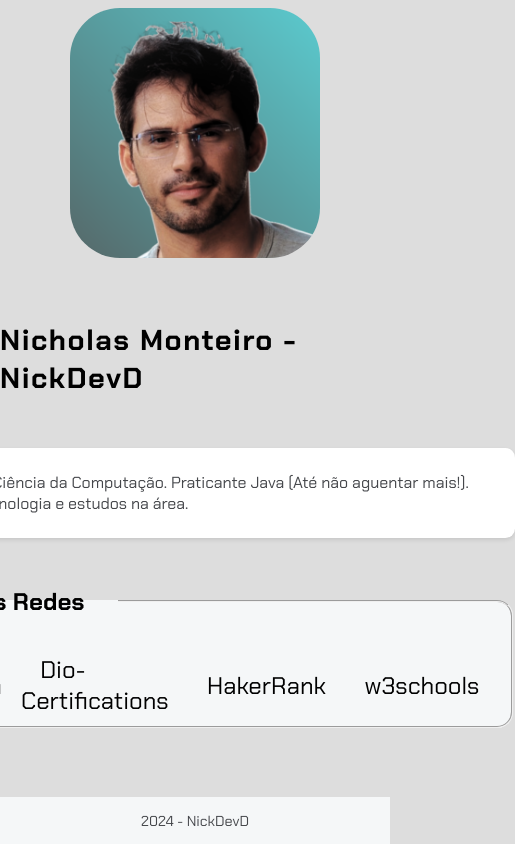
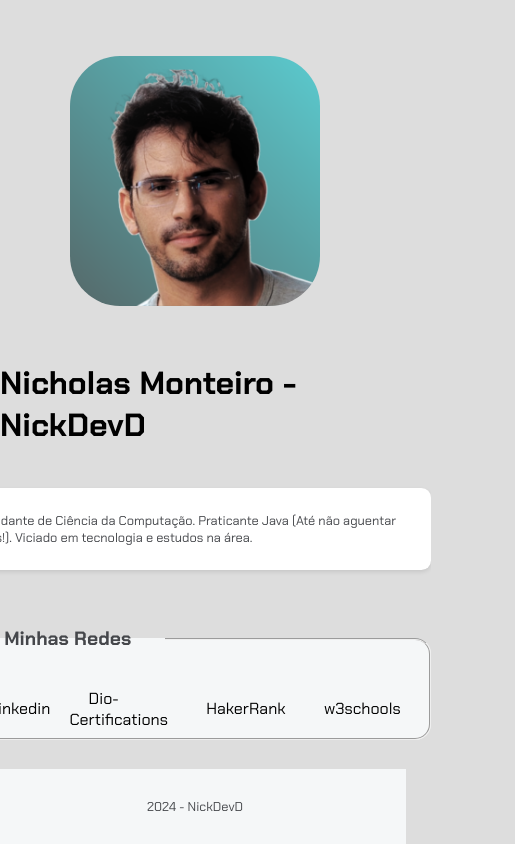
Before and after one commit to NickDevD/Meu-Hub, a plain HTML site: page index.html in a window 390 px wide. Shown: the whole page, 515 px wide, since content can reach past the window. Drawn offline with Linux system fonts and the light colour scheme.

Commit message:
resposividade 2

```diff
--- a/style.css
+++ b/style.css
@@ -1,38 +1,41 @@
+/* Import font from Google Fonts */
 @import url('https://fonts.googleapis.com/css2?family=Chakra+Petch:ital,wght@0,300;0,400;0,500;0,600;0,700;1,300;1,400;1,500;1,600;1,700&display=swap');
 
-body{
+/* Base styles */
+body {
   font-family: "Chakra Petch", sans-serif;
-    background-color:  #DDDDDD;
+  background-color: #DDDDDD;
   display: flex;
-    flex-direction:column;
+  flex-direction: column;
   align-items: center;
   justify-content: center;
-    height: 0%;
+  min-height: 100vh; /* Set minimum height for viewport */
   margin: 0;
   padding: 0;
 }
 
-.img1{
+/* Responsive image styles */
+.img1 {
   color: #45474B;
   margin: 0.5rem 0;
   border-radius: 50%;
-
+  max-width: 100%; /* Allow image to scale down on small screens */
+  height: auto; /* Maintain aspect ratio */
 }
 
-
-.h1 a{
+/* Responsive link styles within h1 */
+.h1 a {
   padding: 0.8rem 1.2rem;
   border: none;
   border-radius: 1.5rem;
   color: #000000;
-    font-size: 1.5rem;
+  font-size: 1rem; /* Adjust font size for smaller screens */
   cursor: pointer;
   text-decoration: none;
-
 }
 
-
-.item{
+/* Responsive item styles */
+.item {
   background: #FFFFFF;
   border-radius: 0.6rem;
   padding: 1rem;
@@ -40,111 +43,62 @@ body{
   box-shadow: 0 2px 4px rgba(0, 0, 0, 0.1);
 }
 
-.sobre-apresentacao{
+/* Responsive text styles */
+.sobre-apresentacao, .field {
   color: #45474B;
   margin: 0.5rem 0;
-    font-size: 1rem;
+  font-size: 0.8rem; /* Adjust font size for smaller screens */
 }
 
-.field{
+/* Responsive field styles */
+.field {
   border-radius: 1rem;
-    background-color:#F5F7F8;
+  background-color: #F5F7F8;
   display: flex;
   align-items: center;
-
+  width: 100%; /* Make field take full width on small screens */
 }
 
-.redes-sociais{
+/* Responsive social media styles */
+.redes-sociais {
   display: flex;
-    flex-direction: column;
+  flex-wrap: wrap; /* Wrap items on smaller screens */
   margin-bottom: 3rem;
   padding: 0;
 }
 
-.redes{
+.redes {
   border-radius: 2rem;
   padding: 1rem;
   margin: 1rem;
-
-
 }
 
-.rede1 a{
+/* Responsive link styles within redes */
+.rede1 a {
   padding: 0.8rem 1.2rem;
   border: none;
   border-radius: 1.5rem;
   color: #000000;
-    font-size: 1.5rem;
+  font-size: 1rem; /* Adjust font size for smaller screens */
   cursor: pointer;
   text-decoration: none;
+}
 
-}
-.rede1:hover{
+/* Responsive hover effect for redes */
+.rede1:hover {
   background-color: #7e91a3;
   box-shadow: 0 4px 8px rgba(0, 0, 0, 0.2);
   border-radius: 1rem;
 }
 
-
-footer{
+/* Responsive footer styles */
+footer {
   background-color: #F5F7F8;
   color: #45474B;
   text-align: center;
-    padding: 0;
+  padding: 1rem;
   width: 100%;
   position: absolute;
   bottom: 0;
-    font-size: 1rem;
+  font-size: 0.8rem; /* Adjust font size for smaller screens */
 }
-
-@media (max-width: 768px) {
-    h1 {
-        font-size: 2rem; /* Tamanho da fonte em telas menores */
-        letter-spacing: 0.2rem; /* Espaçamento entre letras em telas menores */
-    }
-
-    section input {
-        width: 25rem; /* Largura dos inputs em telas menores */
-        padding: 0.8rem; /* Espaçamento interno em telas menores */
-    }
-
-    .resultados-pesquisa {
-        width: 40rem; /* Largura da caixa de resultados em telas menores */
-        height: 40vh; /* Altura da caixa de resultados em telas menores */
-    }
-
-    .item-resultado h2 {
-        font-size: 1.3rem; /* Tamanho da fonte dos títulos em telas menores */
-    }
-}
-
-/* Responsividade para celulares */
-@media (max-width: 480px) {
-
-    h1 {
-        font-size: 1.8rem; /* Tamanho da fonte em telas pequenas */
-        letter-spacing: 0.1rem; /* Espaçamento entre letras em telas pequenas */
-    }
-
-    section input {
-        width: 17rem; /* Largura total dos inputs em telas pequenas */
-    }
-
-    section button {
-        padding: 0.6rem 1rem; /* Espaçamento interno do botão em telas pequenas */
-        font-size: 0.9rem; /* Tamanho da fonte do botão em telas pequenas */
-    }
-
-    .resultados-pesquisa {
-        width: 90%; /* Largura da caixa de resultados em telas pequenas */
-        height: 50vh; /* Altura da caixa de resultados em telas pequenas */
-    }
-
-    .item-resultado h2 {
-        font-size: 1.1rem; /* Tamanho da fonte dos títulos em telas pequenas */
-    }
-
-    footer {
-        font-size: 0.9rem; /* Tamanho da fonte do rodapé em telas pequenas */
-    }
-}
```
Lines whose indentation alone changed are shown as unchanged.
